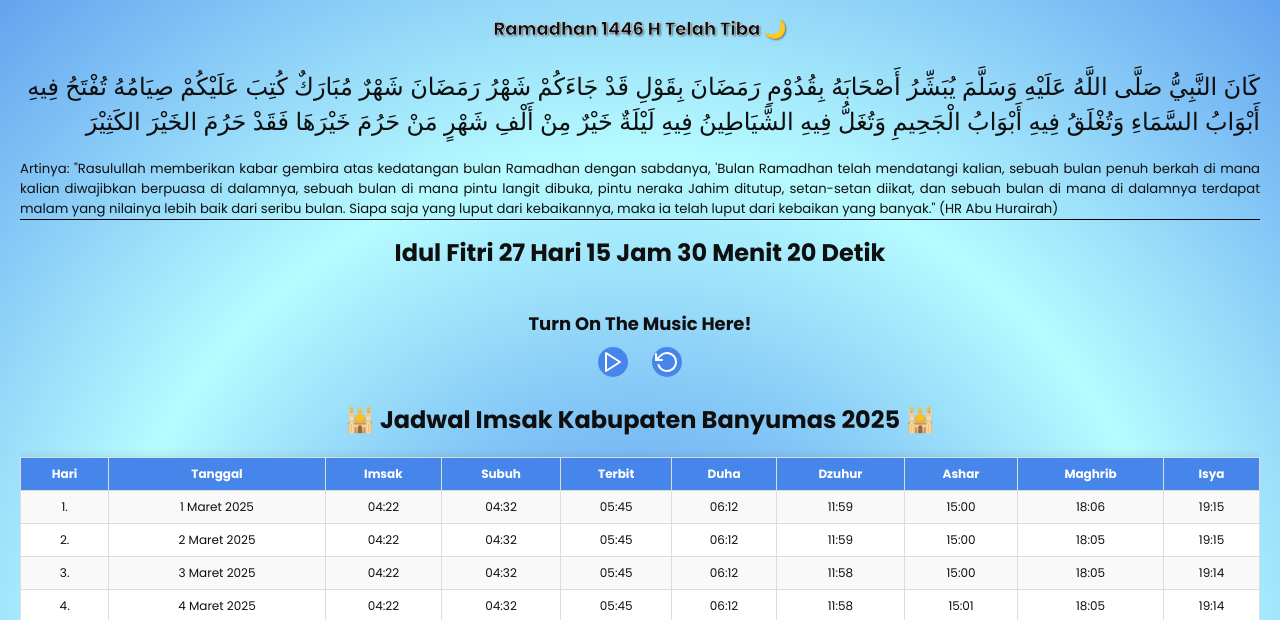
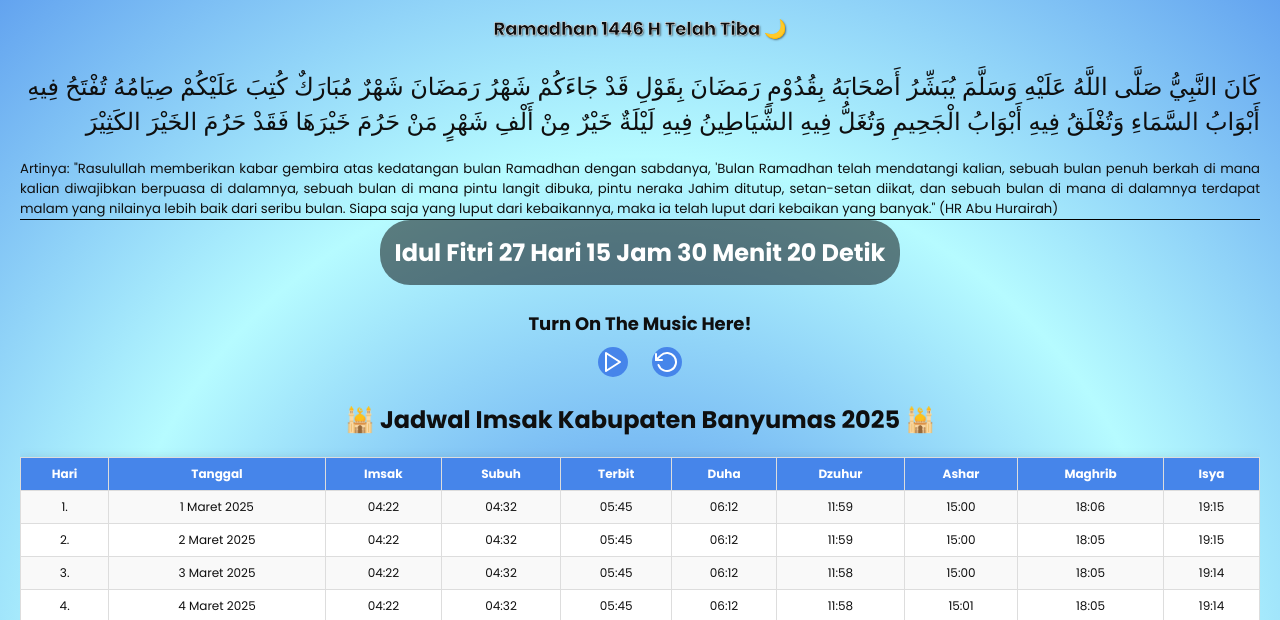
Before and after one commit to rifqirizaldi0/ramadhan2025, a plain HTML site: page index.html in a window 1280 px wide. Shown: the part 180-800 px from the top of the page. Drawn offline with nearby package versions, Linux system fonts and the light colour scheme.

Commit message:
Update style.css

```diff
--- a/style.css
+++ b/style.css
@@ -68,7 +68,12 @@ body {
 #countdown {
   font-size: 2em;
   font-weight: 700;
+  background: rgba(0, 0, 0, 0.5);
   padding: 15px;
+  border-radius: 30px;
+  color: white;
+  display: inline-block;
+  animation: fadeIn 2s ease-in-out infinite alternate;
 }
 #next-prayer-countdown {
   font-size: 2em;
```
